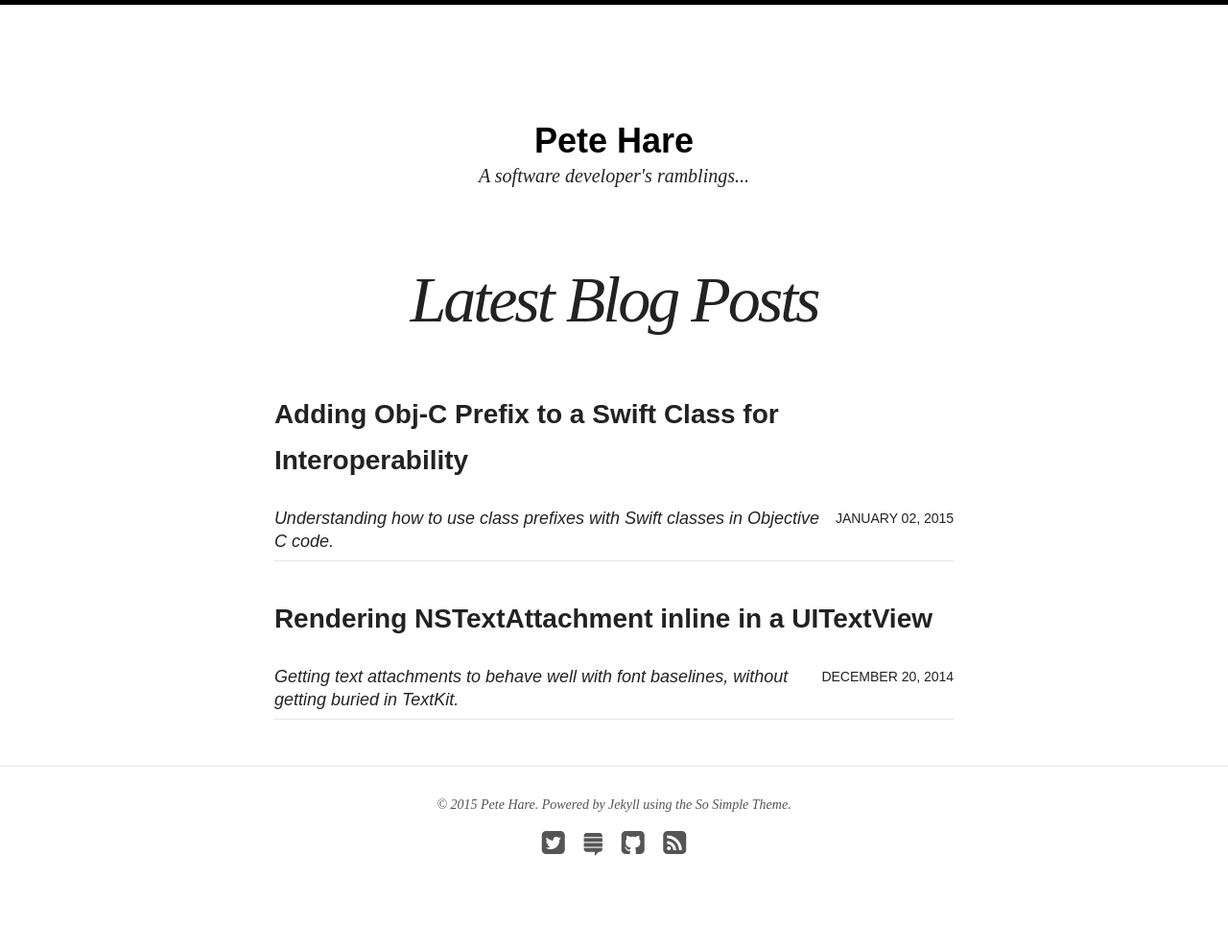
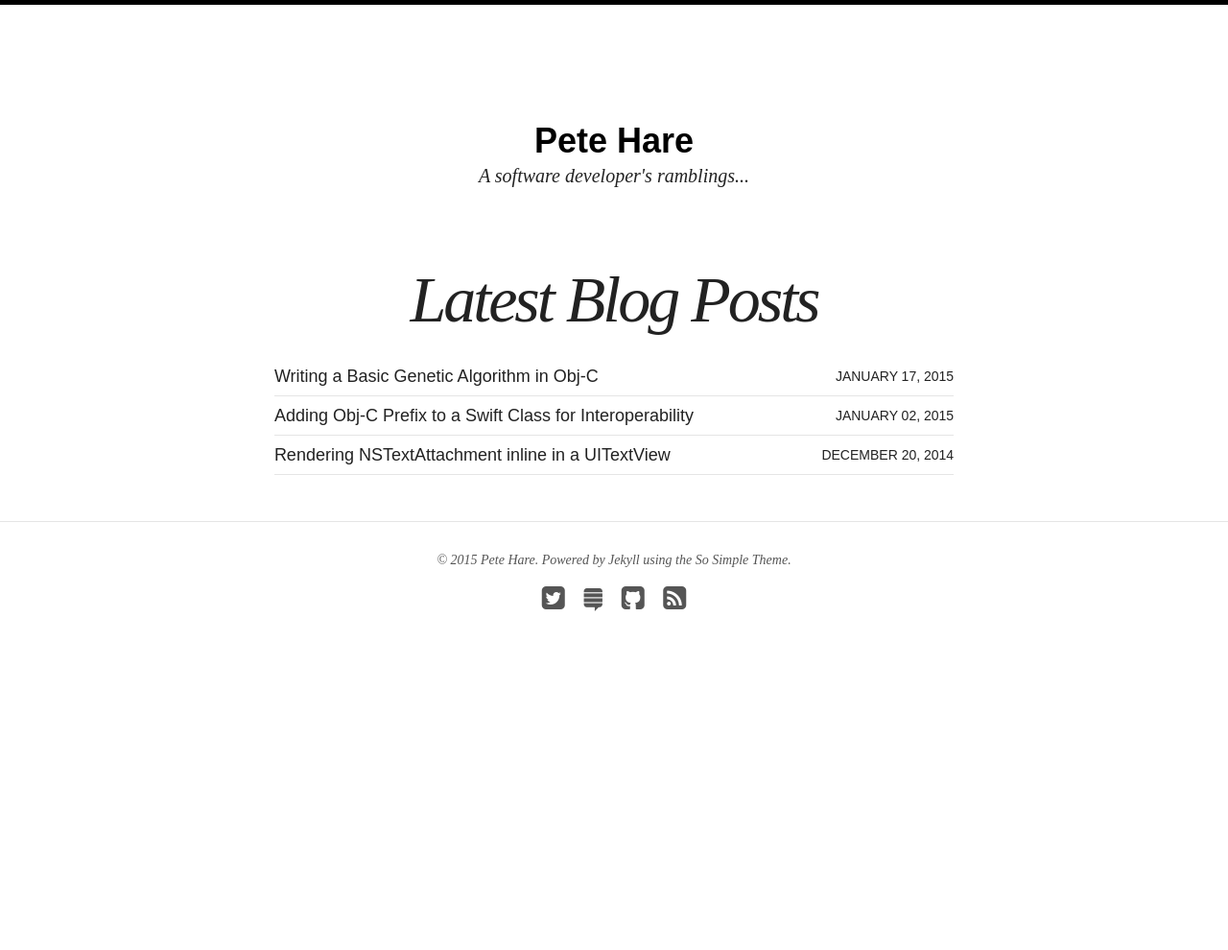
Before and after one commit to petehare/petehare.github.io, a Jekyll site: the page built from index.html, in a window 1280 px wide. Shown: the whole page at 96% size. Built offline with Jekyll 4.4.1, drawn with Linux system fonts in a browser that asks for light colours; nearby versions of some CDN libraries; after the commit the page ends 900 px from its top, so only the background shows below that; some of the changed lines change nothing that is shown.

Commit message:
New post on genetic algorithms

```diff
--- /dev/null
+++ b/_posts/2015-01-16-writing-a-basic-genetic-algorithm-in-obj-c.markdown
@@ -0,0 +1,255 @@
+---
+layout: post
+title: "Writing a Basic Genetic Algorithm in Obj-C"
+modified:
+categories:
+excerpt: Use genetic programming to find the largest circle that fits between other circles
+tags: [Objective-C, Genetic Algorithm]
+image:
+  feature:
+comments: true
+date: 2015-01-16T21:30:00-08:00
+---
+
+After hearing a lot about genetic algorithms recently, I wanted to get stuck in myself and learn how it all works. Especially after reading Roger Alsing's recent post on the [Evolution of Mona Lisa](http://rogeralsing.com/2008/12/07/genetic-programming-evolution-of-mona-lisa/) (which is totally awesome).
+
+The problem I wanted to solve was this:
+
+> Given a space with a number of non-overlapping circles, find the largest circle that can fit without overlapping any of the others
+
+Like this:
+
+![Example solution]({{ site.url }}/images/Screen-Shot-2015-01-16-at-9.45.55-PM.png)
+
+#The Basics
+
+A genetic algorithm (GA) is a surprisingly simple idea at its core. In fact, of the few programs I've built so far, a lot of the code is exactly the same.
+
+The algorithm I'll discuss here works as follows:
+
+1. Generate a random population of possible solutions
+2. Assign a fitness score to each solution in the population
+3. "Breed" a new generation of solutions by selecting random pairs (weighted by their fitness score) from the old population
+4. Crossover each selected pair according to a crossover rate
+5. Mutate each pair according to a mutation rate
+6. Repeat steps 2 through 5
+
+#Implementation
+
+###Chromosomes and Genes
+
+First up, we need a representation of our solution. We call this a **chromosome**.
+
+Given that we want to find a circle, our solution needs to provide a **position** and a **radius**. We'll encode these values in a binary string.
+
+To store these values, we'll divide our chromosome into three parts (or **genes**): center-x, center-y, and radius. If we use 10 bits for each gene, it looks like this:
+
+![Chromosome sample]({{ site.url }}/images/chromosome-sample.png)
+
+To make reading out the encoded data a little easier, we'll wrap this up in a class called `LargestCircleChromosome`. This class decodes the chromosome string as soon as it's assigned, and stores the values in a `Circle` object.
+
+{% highlight objc %}
+static NSInteger const kGeneLength = 10;
+static NSInteger const kChromosomeLength = 3 * kGeneLength;
+{% endhighlight %}
+{% highlight objc %}
+- (void)setChromosomeString:(NSString *)chromosomeString {
+    _chromosomeString = chromosomeString;
+
+    NSString *centerXGene = [self.chromosomeString substringWithRange:NSMakeRange(0, kGeneLength)];
+    NSNumber *centerX = [self numberFromBinaryString:centerXGene];
+    NSString *centerYGene = [self.chromosomeString substringWithRange:NSMakeRange(kGeneLength, kGeneLength)];
+    NSNumber *centerY = [self numberFromBinaryString:centerYGene];
+
+    _circle = [[Circle alloc] init];
+    _circle.position = CGPointMake([centerX floatValue], [centerY floatValue]);
+
+    NSString *radiusGene = [self.chromosomeString substringWithRange:NSMakeRange(kGeneLength * 2, kGeneLength)];
+    NSNumber *radius = [self numberFromBinaryString:radiusGene];
+    _circle.radius = [radius floatValue];
+}
+{% endhighlight %}
+
+###Fitness Score
+
+Next, we need a way to measure the fitness score for a chromosome. This is the hardest part to get right, and how you implement it will vary depending on the problem you're trying to solve.
+
+The fitness score needs to be able to indicate *how much better* one chromosome is than another. The following method is effective enough for solving our problem:
+
+{% highlight objc %}
+- (CGFloat)fitnessScoreForChromosome:(LargestCircleChromosome *)chromosome {
+
+    CGRect circleRect = CGRectMake(chromosome.circle.position.x - chromosome.circle.radius, chromosome.circle.position.y - chromosome.circle.radius, chromosome.circle.radius * 2.f, chromosome.circle.radius * 2.f);
+    CGRect intersectWithBoard = CGRectIntersection(circleRect, CGRectMake(0.f, 0.f, kBoardSize.width, kBoardSize.height));
+
+    // Out of bounds
+    if (CGRectEqualToRect(intersectWithBoard, circleRect) == NO) return 0.f;
+
+    // Overlaps with another circle
+    NSUInteger numberOfOverlaps = [self.board numberOfOverlapsForCircle:chromosome.circle];
+    if (numberOfOverlaps > 0) return 0.f;
+
+    return powf(2.f, chromosome.circle.radius);
+}
+{% endhighlight %}
+
+A few things to note here:
+
+ - If the circle goes out of bounds at all, give it a fitness score of 0 (effectively killing it off in this generation)
+ - If the circle overlaps with any other circle, also kill it off with a fitness score of 0
+ - The return value *could* simply be the radius, however using an exponent will cause the GA to favor slightly larger radii a lot better, and help us get an answer much faster
+
+###Roulette Wheel Selection
+
+Selecting random chromosomes according to their fitness score is also referred to as "roulette wheel selection". You can imagine dividing up a circle into slices where the fitness score determines the size of each slice, then spinning it to choose our random chromosome.
+
+Since we're pulling out pairs, we can write this as a recursive method to pull out any number of chromosomes.
+
+{% highlight objc %}
+- (NSArray *)selectWeightedRandomChromosomes:(NSUInteger)numberToSelect {
+
+    NSMutableArray *chromosomes = [NSMutableArray array];
+    if (numberToSelect > 1) {
+        [chromosomes addObjectsFromArray:[self selectWeightedRandomChromosomes:(numberToSelect - 1)]];
+    }
+
+    NSArray *remainingPopulation = [self.population arrayByRemovingObjectsFromArray:chromosomes];
+    __block CGFloat totalFitness = 0;
+    [remainingPopulation enumerateObjectsUsingBlock:^(LargestCircleChromosome *chromosome, NSUInteger idx, BOOL *stop) {
+        totalFitness += chromosome.fitness;
+    }];
+    CGFloat selectedFitness = drand48() * totalFitness;
+
+    __block CGFloat iteratingFitness = 0.f;
+    [remainingPopulation enumerateObjectsUsingBlock:^(LargestCircleChromosome *chromosome, NSUInteger idx, BOOL *stop) {
+        iteratingFitness += chromosome.fitness;
+        if (iteratingFitness >= selectedFitness) {
+            [chromosomes addObject:chromosome];
+            *stop = YES;
+        }
+    }];
+
+    return chromosomes;
+}
+{% endhighlight %}
+
+###Crossover and Mutation
+
+The last building block we need is a way to crossover and mutate our chromosomes.
+
+We start by defining a **crossover rate** and **mutation rate**. Playing with these values is very important to get a feel for how it affects the efficiency of the algorithm. The crossover rate can be quite high - we'll use `0.7` - while the mutation rate should stay very low - we'll use `0.01`. I played with mutation rates ranging from `0.001` through to `0.1` which had varying effects on how the program performed.
+
+{% highlight objc %}
+static CGFloat const kCrossOverRate = 0.7;
+static CGFloat const kMutationRate = 0.01;
+{% endhighlight %}
+
+Crossing over a pair of chromosomes is done by selecting a **random point** along both binary strings, and swapping the second section of each string:
+
+![Chromosome crossover]({{ site.url }}/images/chromosome-crossover.png)
+
+Which, in code, looks like this:
+
+{% highlight objc %}
+- (NSArray *)crossOverChromosome:(LargestCircleChromosome *)chromosomeOne withCromosome:(LargestCircleChromosome *)chromosomeTwo {
+
+    NSUInteger splitPoint = arc4random_uniform((UInt32)chromosomeOne.chromosomeString.length);
+
+    NSMutableString *chromosomeStringOne = [[NSMutableString alloc] init];
+    [chromosomeStringOne appendString:[chromosomeOne.chromosomeString substringWithRange:NSMakeRange(0, splitPoint)]];
+    [chromosomeStringOne appendString:[chromosomeTwo.chromosomeString substringWithRange:NSMakeRange(splitPoint, chromosomeTwo.chromosomeString.length - splitPoint)]];
+
+    NSMutableString *chromosomeStringTwo = [[NSMutableString alloc] init];
+    [chromosomeStringTwo appendString:[chromosomeOne.chromosomeString substringWithRange:NSMakeRange(splitPoint, chromosomeOne.chromosomeString.length - splitPoint)]];
+    [chromosomeStringTwo appendString:[chromosomeTwo.chromosomeString substringWithRange:NSMakeRange(0, splitPoint)]];
+
+    [self mutateChromosomeString:chromosomeStringOne];
+    [self mutateChromosomeString:chromosomeStringTwo];
+
+    return @[[LargestCircleChromosome chromosomeWithString:chromosomeStringOne], [LargestCircleChromosome chromosomeWithString:chromosomeStringTwo]];
+}
+{% endhighlight %}
+
+You'll notice the two calls to the `mutateChromosomeString:` method. As part of the crossover process, we apply our mutation function to each new chromosome.
+
+**Mutation** is accomplished by looping through each bit in the chromosome binary string, and randomly toggling the value of each bit according to our mutation rate (defined above as `0.01`).
+
+{% highlight objc %}
+- (void)mutateChromosomeString:(NSMutableString *)chromosomeString {
+    for (NSUInteger i = 0; i < chromosomeString.length; i++) {
+        if (drand48() > kMutationRate) continue;
+        NSString *currentValue = [chromosomeString substringWithRange:NSMakeRange(i, 1)];
+        [chromosomeString replaceCharactersInRange:NSMakeRange(i, 1) withString:[currentValue isEqualToString:@"0"] ? @"1" : @"0"];
+    }
+}
+{% endhighlight %}
+
+#Putting It All Together
+
+Now we can put all these parts together to perform the algorithm outlined at the beginning.
+
+{% highlight objc %}
+- (void)runWithCompletion:(void(^)(AlgorithmResult *result))completion progress:(void(^)(AlgorithmResult *result))progress {
+    self.isRunning = YES;
+
+    dispatch_async(dispatch_get_global_queue(DISPATCH_QUEUE_PRIORITY_DEFAULT, 0), ^{
+
+        [self generateRandomPopulation];
+
+        __block NSUInteger generationCount = 0;
+
+        while (self.isRunning == YES) {
+            [self.population enumerateObjectsUsingBlock:^(LargestCircleChromosome *chromosome, NSUInteger idx, BOOL *stop) {
+                chromosome.fitness = [self fitnessScoreForChromosome:chromosome];
+            }];
+            generationCount++;
+
+            dispatch_async(dispatch_get_main_queue(), ^{
+                AlgorithmResult *algorithmProgress = [AlgorithmResult resultWithChromosome:[self fittestChromosome] generations:generationCount];
+                progress(algorithmProgress);
+            });
+
+            [self breedGeneration];
+        }
+
+        dispatch_async(dispatch_get_main_queue(), ^{
+            self.isRunning = NO;
+
+            AlgorithmResult *algorithmResult = [AlgorithmResult resultWithChromosome:[self fittestChromosome] generations:generationCount];
+            completion(algorithmResult);
+        });
+    });
+}
+
+- (void)stop {
+    self.isRunning = NO;
+}
+
+- (void)breedGeneration {
+    NSMutableArray *newPopulation = [NSMutableArray array];
+    while (newPopulation.count < kPopulationSize) {
+
+        NSArray *chromosomePair = [self selectWeightedRandomChromosomes:2];
+
+        NSArray *newChromosomePair;
+        if (drand48() < kCrossOverRate && chromosomePair.count > 1) {
+            newChromosomePair = [self crossOverChromosome:chromosomePair[0] withCromosome:chromosomePair[1]];
+        } else {
+            newChromosomePair = chromosomePair;
+        }
+
+        [newPopulation addObjectsFromArray:newChromosomePair];
+    }
+    self.population = newPopulation;
+}
+{% endhighlight %}
+
+Dispatching this algorithm on a background thread lets us view the progress as it improves its best answer. We can use the `progress()` and `completion()` blocks to update our UI to reflect the current state of the system.
+
+It's quite fun to watch the circle grow and mutate itself, certainly feels like magic to me!
+
+![Final product]({{ site.url }}/images/final-circle-genetic-algorithm.gif)
+
+##Source Code
+
+The complete source code for this project can be found [here on Github](https://github.com/petehare/circle-genetic-algorithm).
--- a/index.html
+++ b/index.html
@@ -6,12 +6,6 @@
 
 <ul class="post-list">
 {% for post in site.posts limit:10 %}
-  <li><article>
-  	<a href="{{ site.url }}{{ post.url }}">
-  		<h3>{{ post.title }}</h3>
-  		<span class="entry-date"><time datetime="{{ post.date | date_to_xmlschema }}">{{ post.date | date: "%B %d, %Y" }}</time></span>
-  		<em>{{ post.excerpt }}</em>
-  	</a>
-  </article></li>
+  <li><article><a href="{{ site.url }}{{ post.url }}">{{ post.title }} <span class="entry-date"><time datetime="{{ post.date | date_to_xmlschema }}">{{ post.date | date: "%B %d, %Y" }}</time></span></a></article></li>
 {% endfor %}
 </ul>
```
Also changed, not shown: images/Screen-Shot-2015-01-16-at-9.44.57-PM.png (added), images/Screen-Shot-2015-01-16-at-9.45.55-PM.png (added), images/chromosome-crossover.png (added), images/chromosome-sample.png (added), images/final-circle-genetic-algorithm.gif (added), 12 other files.
